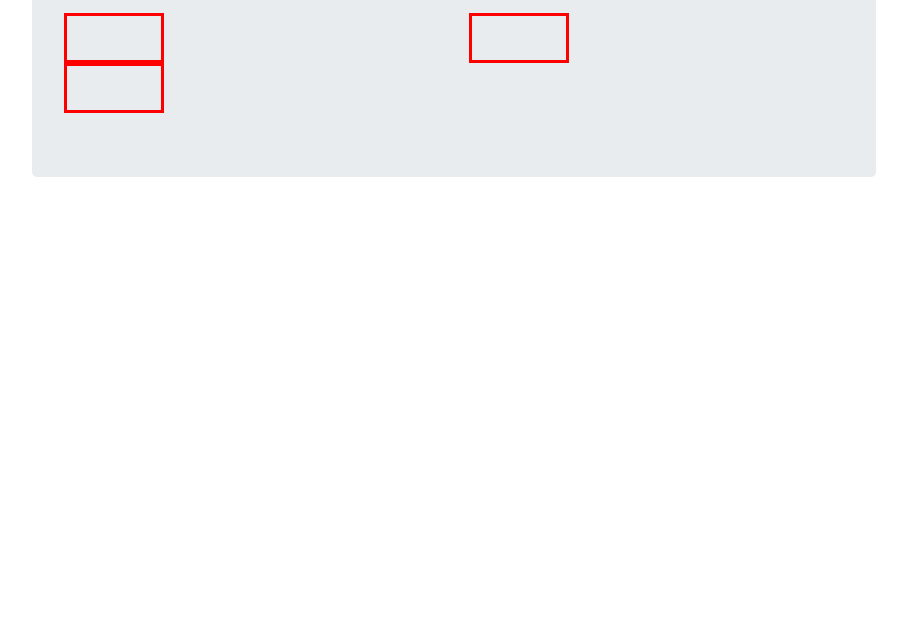
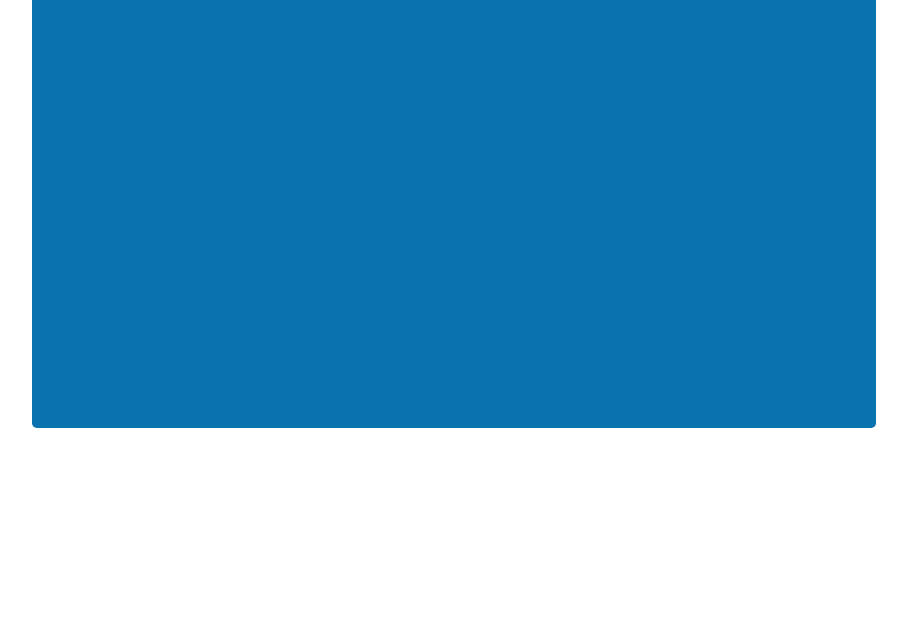
Before and after one commit to byrdmanrva/Word-Guess-Game, a plain HTML site: page index.html in a window 1280 px wide. Shown: the part 172-800 px from the top of the page, without its empty margins (186-1093 px from the left). Drawn offline with nearby package versions, Linux system fonts and the light colour scheme.

Commit message:
styling added and code cleaned up

```diff
--- a/assets/css/style.css
+++ b/assets/css/style.css
@@ -1,17 +1,36 @@
+#picture {
+    height: 50px;
+    width: 100px;
+    text-align: center;
+}
+
 #answer {
     height: 50px;
-    width: 100px;
-    border: solid red 3px;
-}
-
-#test {
-    height: 50px;
-    width: 100px;
-    border: solid red 3px;
+    width: 220px;
+    text-align: center;
+    font-family: 'Franklin Gothic Medium', 'Arial Narrow', Arial, sans-serif;
+    font-size: 30px;
+    font-weight: bolder;
 }
 
 #remain {
     height: 50px;
-    width: 100px;
-    border: solid red 3px;
+    width: 220px;
+    text-align: center;
+    font-family: 'Franklin Gothic Medium', 'Arial Narrow', Arial, sans-serif;
+    font-size: 24px;
+    line-height: 50px;
 }
+
+.jumbotron {
+    min-height: 600px;
+    background-color: rgb(9, 114, 175);
+}
+
+#guessed {
+    height: 50px;
+    width: 400px;
+    text-align: center;
+    font-family: 'Franklin Gothic Medium', 'Arial Narrow', Arial, sans-serif;
+    font-size: 20px;
+}
--- a/assets/javascript/game.js
+++ b/assets/javascript/game.js
@@ -17,7 +17,6 @@ var guesses = [
 
 var guessedLetters = [];
 
-// var guess = //keystroke
 
 
 // Randomly selects an answer to the game
@@ -29,36 +28,55 @@ for (var i = 0; i < word.length; i++) {
     answerArray[i] = "_";
 }
 
-function gameReset() {
-    document.getElementById("remain").textContent = "GAME OVER";
-}
-
 // Any keystroke starts the game
 
 window.onkeypress = function gameStart() {
-    document.getElementById("test").textContent = answerArray.join(" ");
-    // document.getElementById("answer").textContent = word;
+    document.getElementById("answer").textContent = answerArray.join(" ");
     document.getElementById("remain").textContent = "Remaining guesses " + guesses;
     document.onkeypress = function(event) {
     var guessedLetters = event.key;
+    document.getElementById("guessed").textContent = "Guessed letters: " + guessedLetters + ", ";
     guesses--;
-
     for (var j = 0; j < word.length; j++) {
     if (word[j] === guessedLetters) {
         answerArray[j] = guessedLetters;
     }
+}}
 
-    if (word === guessedLetters) {
-        console.log("YOU WIN!");
-    }
-
-}}
 if (guesses === 0) {
     window.location.reload();
 }
-
 }
 
+
+
+
+
+
+
+
+
+
+
+
+
+
+
+
+// Everything under here is stuff that hasn't worked or I haven't finished.
+
+
+
+
+// if (word === guessedLetters) {
+//     document.write("YOU WIN!");
+// }
+
+// }
+
+
+// This was in place to make sure the word populating matched the blank array
+// document.getElementById("answer").textContent = word;
 
 
 //document.getElementById("test").textContent = answerArray.splice(0, 1, guessedLetters);
--- a/index.html
+++ b/index.html
@@ -18,16 +18,16 @@
             <h1 class="display-4 text-center">Car Brand Word Guess Game</h1>
                 <p class="lead text-center">Press any key to start. 10 guesses per round. Press a key to guess that letter.</p>
                     <div class="row">
-                        <div class="col-md-6">
+                        <div class="col-md-3 mx-auto">
                             <div id="answer"></div>
                         </div>
-                        <div class="col-md-6">
-                            <div id="test"></div>
+                        <div class="col-md-3 mx-auto">
+                            <div id="remain"></div>
                         </div>
                     </div>
                     <div class="row">
-                        <div class="col-md-6">
-                            <div id="remain"></div>
+                        <div class="col-md-6 mx-auto">
+                            <div id="guessed"></div>
                         </div>
                     </div>
         </div>
```
